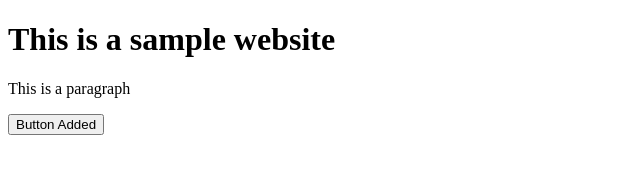
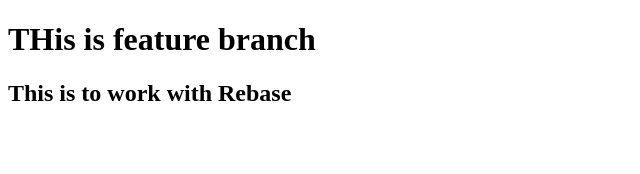
Before and after one commit to Lakshmishreya-Bapatuyeruguti/git-practical-exam-lakshmishreya, a plain HTML site: page index.html in a window 1280 px wide. Shown: the whole page, without its empty margins (0-640 px from the left). Drawn offline with Linux system fonts and the light colour scheme.

Commit message:
feature branch rebased

```diff
--- a/index.html
+++ b/index.html
@@ -7,8 +7,7 @@
     <title>Git Practical Exam - Lakshmi Shreya</title>
 </head>
 <body>
-    <h1>This is a sample website</h1>
-    <p>This is a paragraph</p>
-    <button>Button Added</button>
+    <h1>THis is feature branch</h1>
+    <h2>This is to work with Rebase  </h2>
 </body>
 </html>
```
